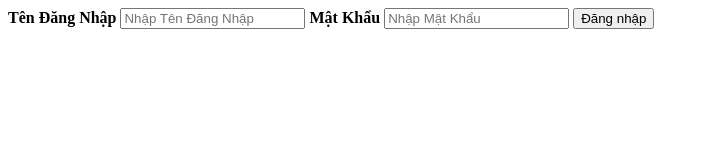
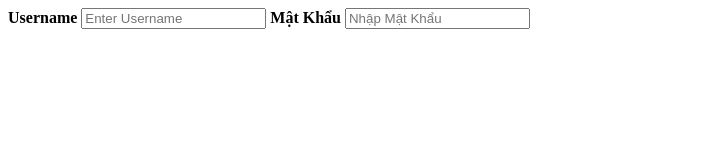
Before and after one commit to BangNGH/fixdemo, a plain HTML site: page index.html in a window 1280 px wide. Shown: the whole page, without its empty margins (0-709 px from the left). Drawn offline with Linux system fonts and the light colour scheme.

Commit message:
Revert "commit 3"
This reverts commit cc6b92a4

```diff
--- a/index.html
+++ b/index.html
@@ -6,24 +6,10 @@
 </head>
 <body>
     <form>
-        <label id="lblTenDangNhap" for="tendn"><b>Tên Đăng Nhập</b></label>
-        <input type="text" placeholder="Nhập Tên Đăng Nhập" id="tendn" name="txtTenDangNhap" required/>
+        <label id="lblusername" for="uname"><b>Username</b></label>
+        <input type="text" placeholder="Enter Username" id="uname" name="txtUserName" required>
         <label for="mk" id="lblMatKhau"><b>Mật Khẩu</b></label>
         <input type="password" placeholder="Nhập Mật Khẩu" id="mk" name="txtmatkhau"required/>
-        <button name="btndangnhap" type="submit" onclick="validateLogin()">Đăng nhập</button>
     </form>
 </body>
-<script>
-    function validateLogin() {
-        var username = document.getElementById("tendn").value;
-        var password = document.getElementById("mk").value;
-
-        if (username === "admin" && password === "admin") {
-            alert("Đăng nhập thành công!");
-
-        } else {
-            alert("Đăng nhập thất bại");
-        }
-    }
-</script>
 </html>
```
